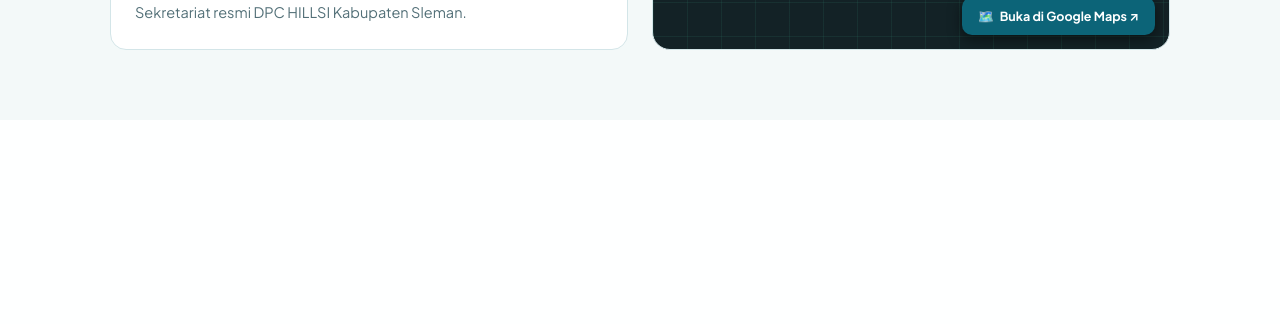
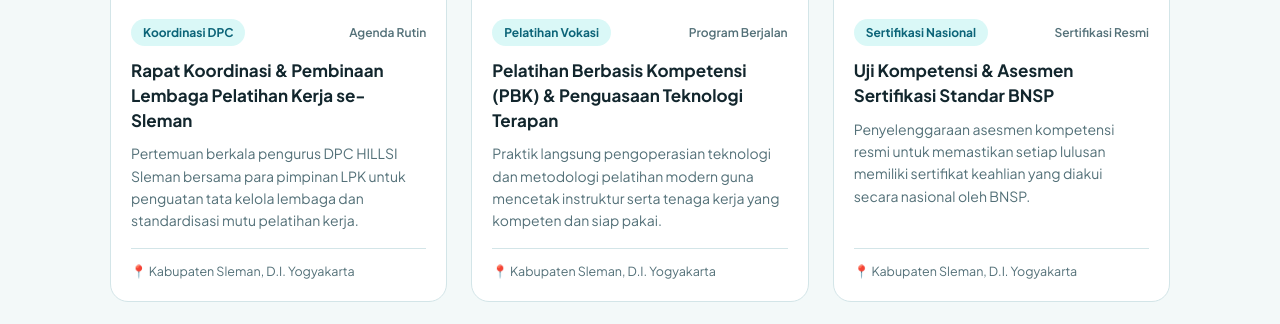
Before and after one commit to ismahanipml-max/hillsisleman.duckdns.org, a Laravel app: page / in a window 1280 px wide. Shown: the part 2224-2548 px from the top of the page. Before the commit the page ends 2274 px from the top, so only its background shows below. Run offline with Laravel 12, Linux system fonts and the light colour scheme; data that the repository does not hold is empty; parts of the project's set-up code (start-up, migrations or seed data) failed here and were passed over; some libraries are stand-ins or nearby versions.

Commit message:
Tambah menu navigasi dan seksi Kegiatan di antara LPK Pelatihan dan Kontak

```diff
--- a/public/style.css
+++ b/public/style.css
@@ -165,5 +165,21 @@ footer{background:#213A58;color:#b8d4dc;text-align:center;padding:28px 20px;font
 .lb-next{right:20px}
 .lb-cnt{position:absolute;bottom:20px;left:50%;transform:translateX(-50%);background:rgba(33,58,88,.85);color:#80EE98;border:1px solid rgba(70,223,177,.3);padding:6px 18px;border-radius:99px;font-size:13px;font-weight:700;z-index:1001;letter-spacing:.05em}
 .note{font-size:12px;color:var(--muted);margin-top:14px}
+.kegiatan-grid{display:grid;grid-template-columns:repeat(auto-fit,minmax(310px,1fr));gap:24px;margin-top:28px}
+.kegiatan-card{background:var(--surface);border:1px solid var(--line);border-radius:18px;overflow:hidden;transition:.25s;display:flex;flex-direction:column}
+.kegiatan-card:hover{transform:translateY(-4px);box-shadow:var(--shadow)}
+.kegiatan-thumb{position:relative;width:100%;aspect-ratio:16/10;overflow:hidden;background:#0002;cursor:pointer}
+.kegiatan-thumb img{width:100%;height:100%;object-fit:cover;transition:transform .35s;display:block}
+.kegiatan-thumb:hover img{transform:scale(1.06)}
+.kegiatan-thumb .kegiatan-zoom{position:absolute;inset:0;background:rgba(12,100,120,.45);opacity:0;transition:.25s;display:grid;place-items:center;color:#fff;font-size:28px}
+.kegiatan-thumb:hover .kegiatan-zoom{opacity:1}
+.kegiatan-body{padding:20px;display:flex;flex-direction:column;flex:1}
+.kegiatan-meta{display:flex;align-items:center;justify-content:space-between;gap:10px;margin-bottom:12px;font-size:12px}
+.kegiatan-tag{display:inline-block;padding:4px 12px;border-radius:99px;background:rgba(9,209,199,.15);color:#0C6478;font-weight:700}
+:root[data-theme="dark"] .kegiatan-tag{color:#46DFB1;background:rgba(9,209,199,.18)}
+.kegiatan-time{color:var(--muted);font-weight:600}
+.kegiatan-body h3{margin:0 0 10px;font-size:17px;font-weight:700;line-height:1.45;color:var(--text)}
+.kegiatan-body p{margin:0 0 16px;color:var(--muted);font-size:14px;line-height:1.6;flex:1}
+.kegiatan-foot{display:flex;align-items:center;font-size:12.5px;color:var(--muted);border-top:1px solid var(--line);padding-top:12px;margin-top:auto}
 .rv{opacity:0;transform:translateY(26px);transition:opacity .7s,transform .7s}.rv.in{opacity:1;transform:none}
 @media(prefers-reduced-motion:reduce){.rv{opacity:1;transform:none;transition:none}.blob{animation:none}}
--- a/resources/views/home.blade.php
+++ b/resources/views/home.blade.php
@@ -81,6 +81,83 @@
 
     <!-- Navigasi Halaman Pagination (8 Lembaga Per Halaman) -->
     <div id="pagination" class="pagination-wrap"></div>
+  </div>
+</section>
+
+@php
+  $kegiatanList = [
+    [
+      'judul' => 'Rapat Koordinasi & Pembinaan Lembaga Pelatihan Kerja se-Sleman',
+      'kategori' => 'Koordinasi DPC',
+      'waktu' => 'Agenda Rutin',
+      'foto' => asset('images/idtc/foto1.jpg'),
+      'deskripsi' => 'Pertemuan berkala pengurus DPC HILLSI Sleman bersama para pimpinan LPK untuk penguatan tata kelola lembaga dan standardisasi mutu pelatihan kerja.',
+    ],
+    [
+      'judul' => 'Pelatihan Berbasis Kompetensi (PBK) & Penguasaan Teknologi Terapan',
+      'kategori' => 'Pelatihan Vokasi',
+      'waktu' => 'Program Berjalan',
+      'foto' => asset('images/idtc/foto13.jpg'),
+      'deskripsi' => 'Praktik langsung pengoperasian teknologi dan metodologi pelatihan modern guna mencetak instruktur serta tenaga kerja yang kompeten dan siap pakai.',
+    ],
+    [
+      'judul' => 'Uji Kompetensi & Asesmen Sertifikasi Standar BNSP',
+      'kategori' => 'Sertifikasi Nasional',
+      'waktu' => 'Sertifikasi Resmi',
+      'foto' => asset('images/idtc/foto7.jpg'),
+      'deskripsi' => 'Penyelenggaraan asesmen kompetensi resmi untuk memastikan setiap lulusan memiliki sertifikat keahlian yang diakui secara nasional oleh BNSP.',
+    ],
+    [
+      'judul' => 'Workshop Sinkronisasi Kurikulum Vokasi dengan Dunia Industri (Link & Match)',
+      'kategori' => 'Kemitraan Industri',
+      'waktu' => 'Kolaborasi Industri',
+      'foto' => asset('images/idtc/foto2.jpg'),
+      'deskripsi' => 'Penyelarasan materi ajar LPK dengan standar kebutuhan dunia kerja dan industri (DUDI) untuk mempercepat penyerapan lulusan pelatihan.',
+    ],
+    [
+      'judul' => 'Simulasi Lapangan & Standar Keselamatan Kerja (K3) Vokasi',
+      'kategori' => 'Praktik & K3',
+      'waktu' => 'Praktik Lapangan',
+      'foto' => asset('images/idtc/foto11.jpg'),
+      'deskripsi' => 'Pembekalan prosedur keselamatan penerbangan, pengoperasian alat industri, dan penanganan risiko kerja di lapangan secara profesional.',
+    ],
+    [
+      'judul' => 'Sinergi Pembinaan Tenaga Kerja Bersama Dinas Tenaga Kerja Kabupaten Sleman',
+      'kategori' => 'Sinergi Pemerintah',
+      'waktu' => 'Forum Bersama',
+      'foto' => asset('images/idtc/foto10.jpg'),
+      'deskripsi' => 'Kerjasama strategis antara HILLSI Sleman dan Disnaker dalam rangka pelatihan vokasi masyarakat serta pengurangan angka pengangguran daerah.',
+    ],
+  ];
+@endphp
+
+<section id="kegiatan">
+  <div class="wrap">
+    <div class="eye rv">Kegiatan</div>
+    <h2 class="rv">Program & Aktivitas DPC HILLSI Sleman</h2>
+    <p class="sub rv" style="max-width:none">Dokumentasi koordinasi kelembagaan, pelatihan vokasi, sertifikasi kompetensi, dan sinergi kemitraan bersama instansi pemerintah serta dunia industri.</p>
+
+    <div class="kegiatan-grid">
+      @foreach($kegiatanList as $idx => $k)
+        <div class="kegiatan-card rv">
+          <div class="kegiatan-thumb" onclick="openHomeLb({{ $idx }})" title="Klik untuk melihat foto dokumentasi">
+            <img src="{{ $k['foto'] }}" alt="{{ $k['judul'] }}" loading="lazy">
+            <div class="kegiatan-zoom">🔍</div>
+          </div>
+          <div class="kegiatan-body">
+            <div class="kegiatan-meta">
+              <span class="kegiatan-tag">{{ $k['kategori'] }}</span>
+              <span class="kegiatan-time">{{ $k['waktu'] }}</span>
+            </div>
+            <h3>{{ $k['judul'] }}</h3>
+            <p>{{ $k['deskripsi'] }}</p>
+            <div class="kegiatan-foot">
+              <span>📍 Kabupaten Sleman, D.I. Yogyakarta</span>
+            </div>
+          </div>
+        </div>
+      @endforeach
+    </div>
   </div>
 </section>
 
@@ -199,6 +276,11 @@
 @push('scripts')
 <script>
 var L = {!! json_encode($lpksJson) !!};
+window._kegiatanPhotos = @json(array_column($kegiatanList, 'foto'));
+function openHomeLb(idx) {
+  window._galleryList = window._kegiatanPhotos;
+  openLb(idx);
+}
 
 var Q = "", CAT = "Semua";
 var PAGE = 1;
--- a/resources/views/layouts/public.blade.php
+++ b/resources/views/layouts/public.blade.php
@@ -16,6 +16,7 @@
   <a href="{{ url('/') }}">Beranda</a>
   <a href="{{ url('/#tentang') }}">Tentang</a>
   <a href="{{ url('/#lembaga') }}">LPK Pelatihan</a>
+  <a href="{{ url('/#kegiatan') }}">Kegiatan</a>
   <a href="{{ url('/#kontak') }}">Kontak</a>
 </nav>
 </div></header>
```
